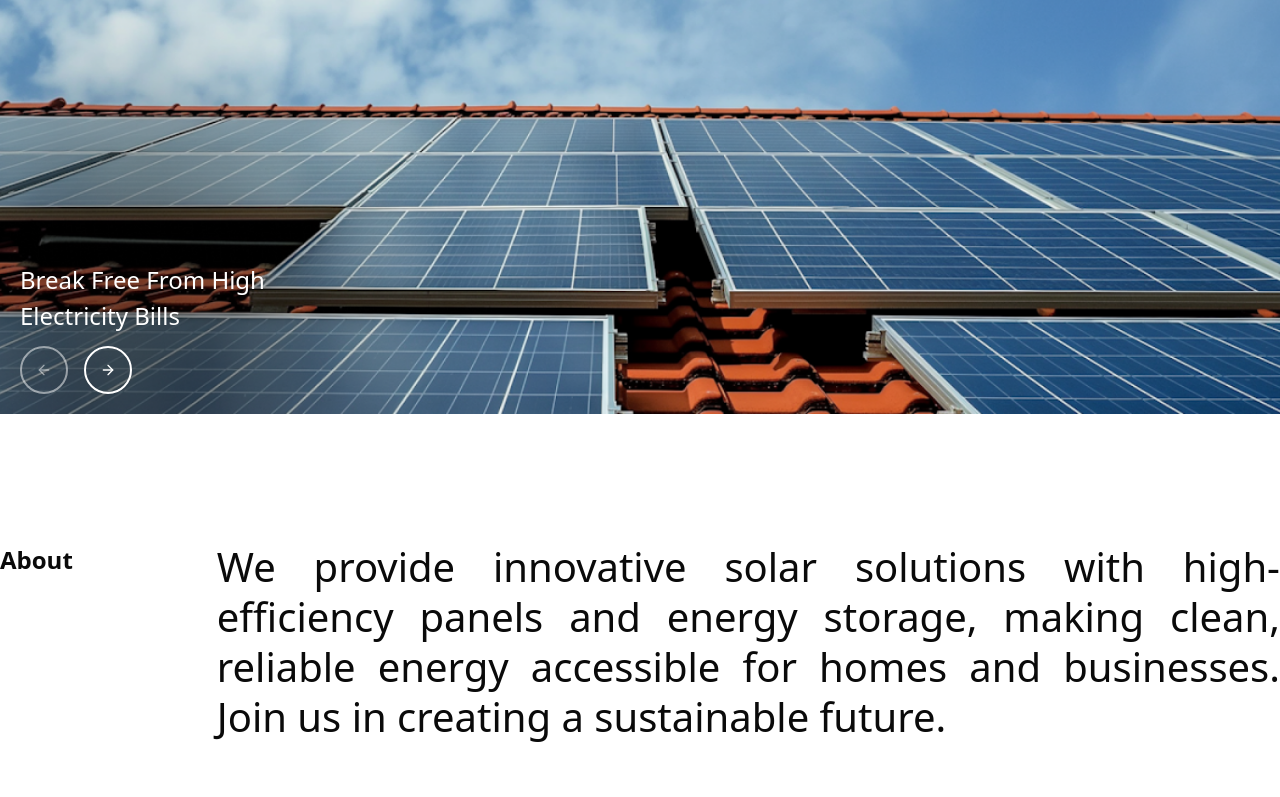
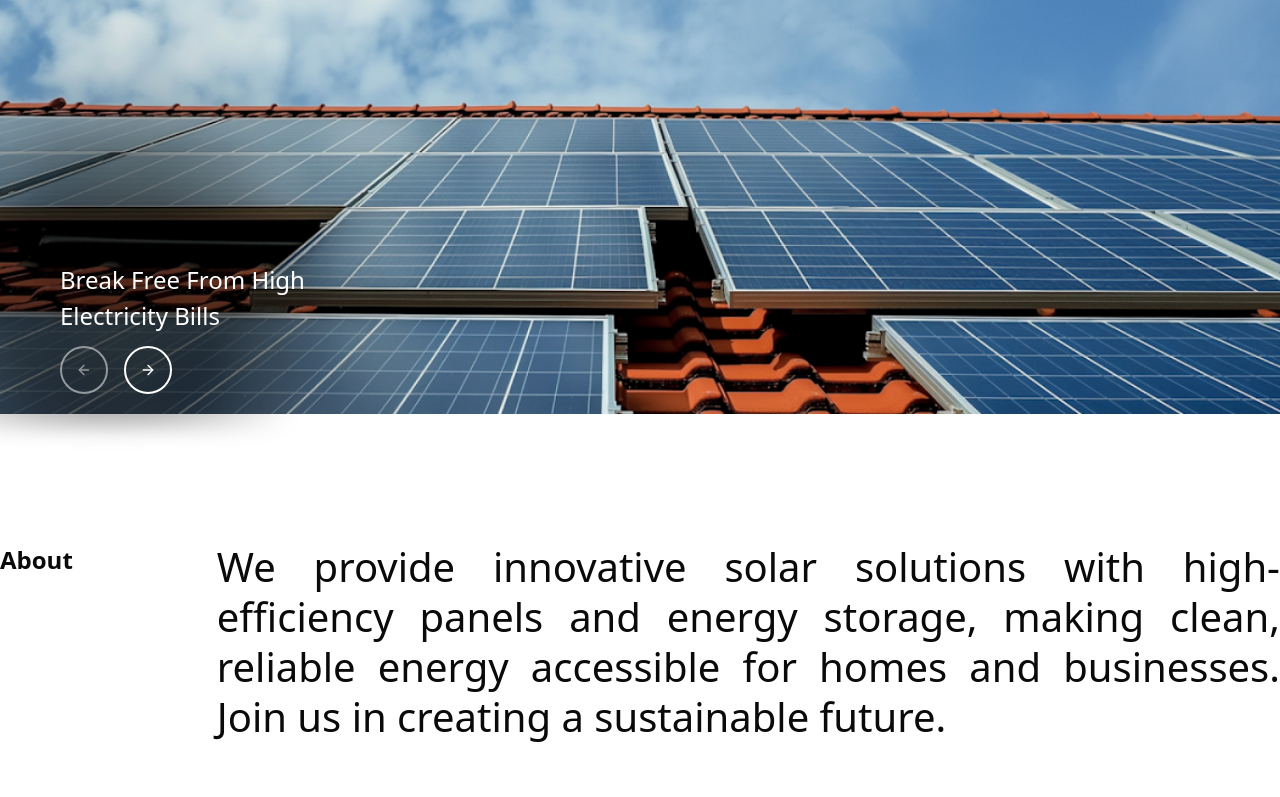
Before and after one commit to Kaveeshala/landing-page2, a Next.js app: page / in a window 1280 px wide. Shown: the part 700-1497 px from the top of the page. Built offline with nearby package versions, Linux system fonts and the light colour scheme; grey boxes are pictures that could not be loaded.

Commit message:
make carousel section

```diff
--- a/app/components/FaQSection.jsx
+++ b/app/components/FaQSection.jsx
@@ -26,8 +26,8 @@ export default function FaQSection() {
   const [openItem, setOpenItem] = useState("faq-0");
 
   return (
-    <div className="max-w-7xl mx-auto mt-28 px-4">
-      <div className="flex flex-col lg:flex-row gap-16 items-start">
+    <div className="max-w-7xl mx-auto mt-28 px-4 bg-amber-500">
+      <div className="flex flex-col lg:flex-row gap-16 items-start ">
         {/* Left Section */}
         <div className="w-full lg:w-1/3 flex flex-col justify-between min-h-[400px]">
           <div>
@@ -36,7 +36,7 @@ export default function FaQSection() {
               <div className="w-full h-0.5 bg-gray-400 mt-12"></div>
             </div>
           </div>
-          <div className="flex flex-col gap-3 mb-4 mt-auto" style={{ width: '266px' }}>
+          <div className="flex flex-col gap-3 mt-auto" style={{ width: '266px' }}>
             <h2 className="text-2xl font-roboto">Still have a question?</h2>
             <p className="font-roboto text-sm text-gray-400">
               Don't worry, we are always free to help you, just click the button below.
@@ -66,8 +66,8 @@ export default function FaQSection() {
                     <span className="hidden group-data-[state=open]:block">−</span>
                   </span>
                 </AccordionTrigger>
-                <AccordionContent className="text-gray-600 font-roboto font-light text-[17px] pb-4 px-2 transition-all duration-300">
-                  {faq.answer}
+                <AccordionContent className="text-gray-600 font-roboto font-light text-[17px] pb-4 px-2 data-[state=closed]:animate-accordion-up data-[state=open]:animate-accordion-down">
+                      {faq.answer}
                 </AccordionContent>
               </AccordionItem>
             ))}
--- a/app/components/FeatureCard.jsx
+++ b/app/components/FeatureCard.jsx
@@ -29,7 +29,7 @@ export default function FeatureCard({
   };
 
   return (
-    <Card className="max-w-7xl mx-auto shadow-none border-none mt-22 overflow-hidden">
+    <Card className="max-w-7xl mx-auto shadow-none border-none mt-22 overflow-hidden bg">
       <CardContent>
 
         <div className="w-1/3 flex items-center gap-4">
--- a/app/components/HeroSection.jsx
+++ b/app/components/HeroSection.jsx
@@ -60,14 +60,23 @@ export default function HeroSection() {
           </div>
         </div>
 
+        {/* Black Radial Gradient with Blur */}
+        <div
+          className="absolute bottom-0 left-0 w-98 h-70"
+          style={{
+            background: 'radial-gradient(circle at 30% 60%, rgba(0,0,0,0.3) 0%, rgba(0,0,0,0.3) 30%, rgba(0,0,0,0) 60%)',
+            filter: 'blur(9px)',
+            transform: 'scale(1.1)',
+          }}
+        ></div>
         {/* Text Above Buttons */}
-        <div className="absolute bottom-20 left-5 text-white text-[24px]">
+        <div className="absolute bottom-20 left-15 text-white text-[24px] z-10">
           <p className="font-roboto text-justify">Break Free From High</p>
           <p className="font-roboto text-justify">Electricity Bills</p>
         </div>
 
         {/* Navigation Buttons */}
-        <div className="absolute bottom-5 left-5 flex gap-4">
+        <div className="absolute bottom-5 left-15 flex gap-4 z-10">
           <Button
             onClick={prevSlide}
             disabled={currentIndex === 0}
```
Also changed, not shown: 1 other file (tests, documents, lock files or other folders).
